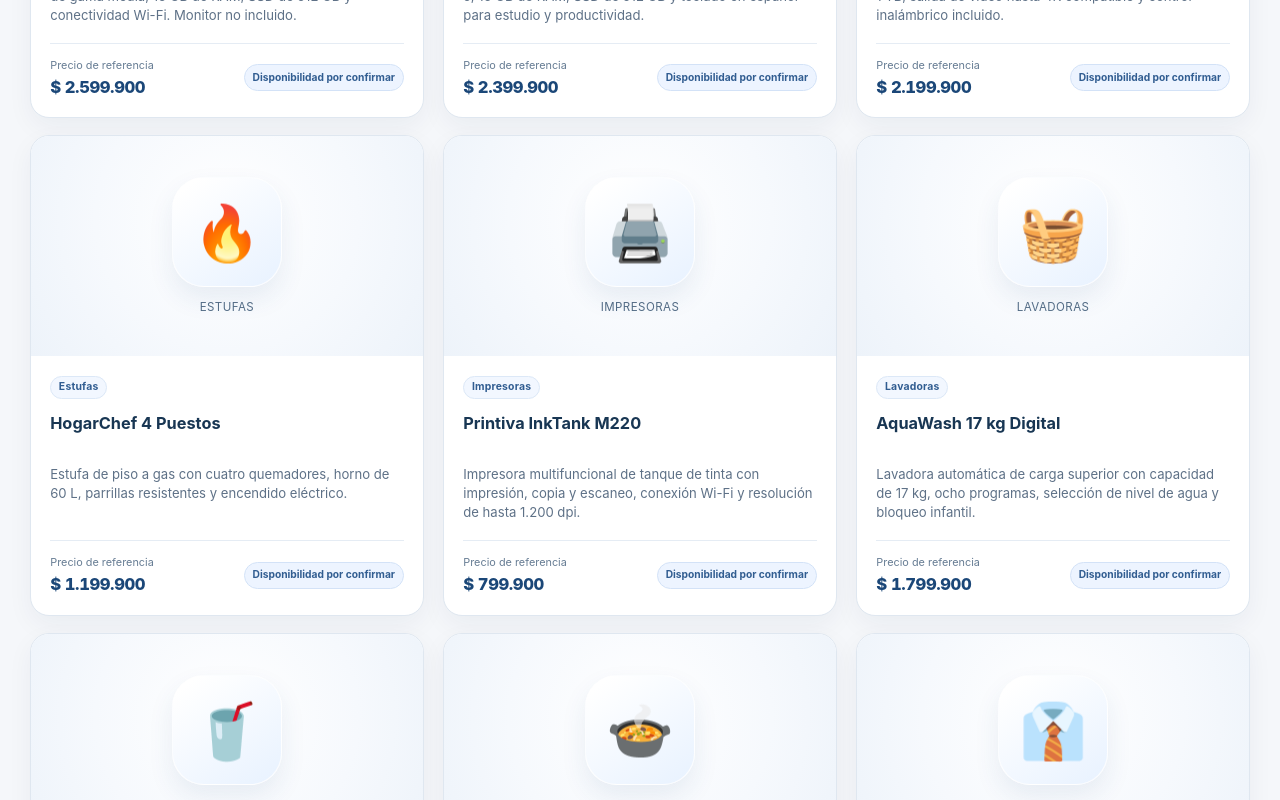
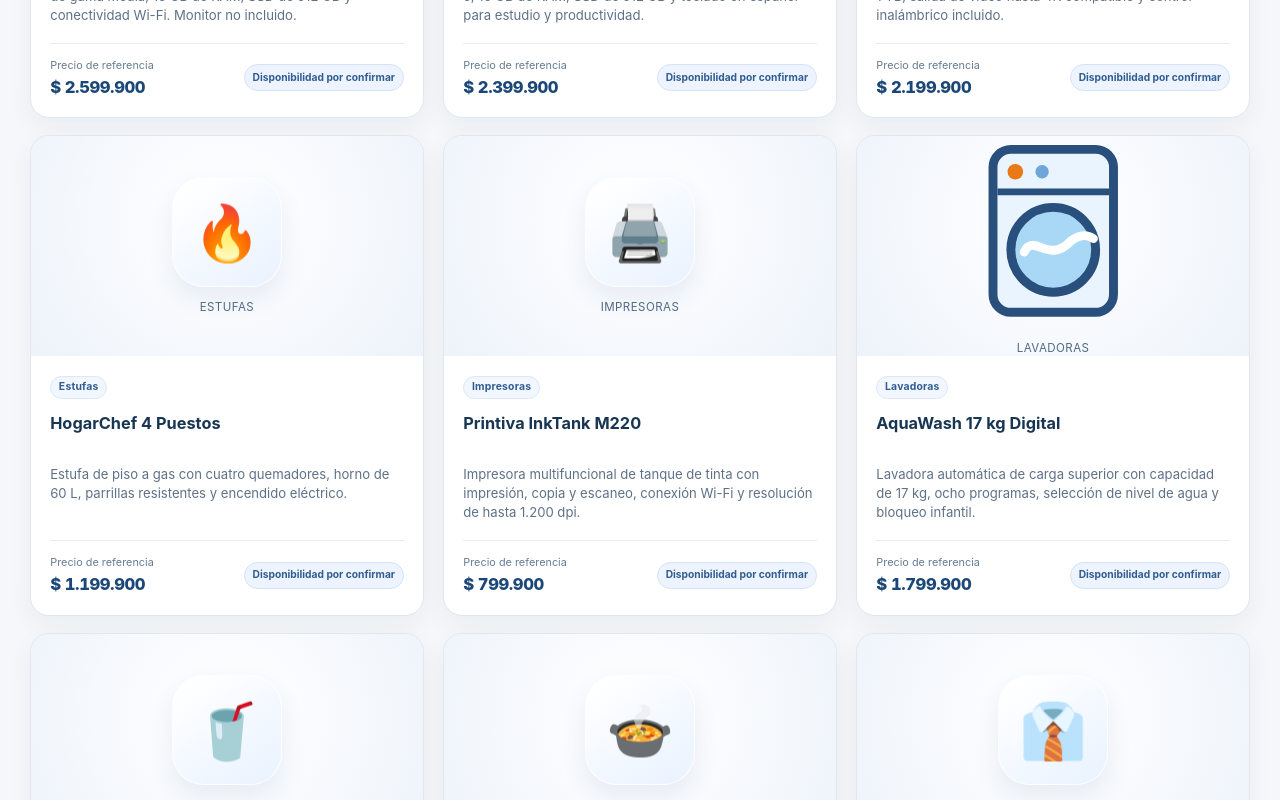
Before and after one commit to sro2005/my-app, a React (Vite) app: page /catalogo in a window 1280 px wide. Shown: the part 2060-2860 px from the top of the page. Built offline with nearby package versions, Linux system fonts and the light colour scheme.

Commit message:
Pulir ListadoProductos.jsx

```diff
--- a/src/components/ListadoProductos.jsx
+++ b/src/components/ListadoProductos.jsx
@@ -17,7 +17,7 @@ const categoryIcons = {
   'consolas de videojuegos': '🎮',
   estufas: '🔥',
   impresoras: '🖨️',
-  lavadoras: '🧺',
+  lavadoras: '🫧',
   licuadoras: '🥤',
   microondas: '🍲',
   'planchas de ropa': '👔',
@@ -62,7 +62,15 @@ const ProductCard = ({ product, demoMode, canOrder = false }) => {
           />
         ) : (
           <div className="evh-product-art" role="img" aria-label={'Ilustración de ' + (product.category || 'producto')}>
-            <span aria-hidden="true">{getCategoryIcon(product.category)}</span>
+            {normalize(product.category) === 'lavadoras' ? (
+              <svg className="evh-washer-category-icon" viewBox="0 0 80 86" fill="none" aria-hidden="true" focusable="false">
+                <rect x="13" y="6" width="54" height="73" rx="8" fill="#EAF4FF" stroke="#294F7D" strokeWidth="4"/>
+                <path d="M15 25H65" stroke="#294F7D" strokeWidth="3"/>
+                <circle cx="23" cy="16" r="3.5" fill="#E97816"/><circle cx="35" cy="16" r="3" fill="#6EA6D9"/>
+                <circle cx="40" cy="51" r="19" fill="#A8D8F6" stroke="#294F7D" strokeWidth="4"/>
+                <path d="M27 52C31 43 38 58 48 47C52 44 55 44 58 46" stroke="#FFFFFF" strokeWidth="4" strokeLinecap="round"/>
+              </svg>
+            ) : <span aria-hidden="true">{getCategoryIcon(product.category)}</span>}
             <small>{product.category || 'Tecnología para el hogar'}</small>
           </div>
         )}
```
